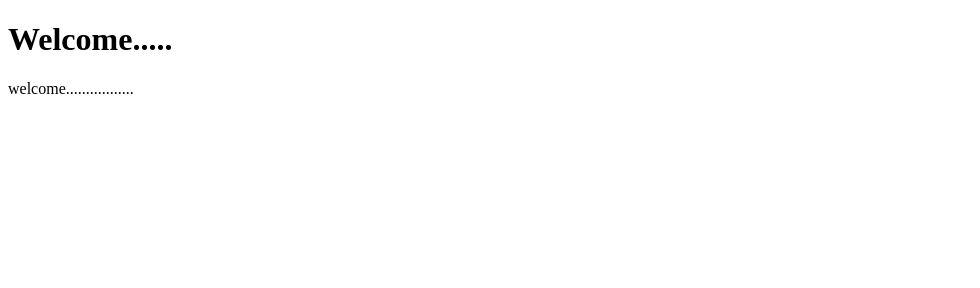
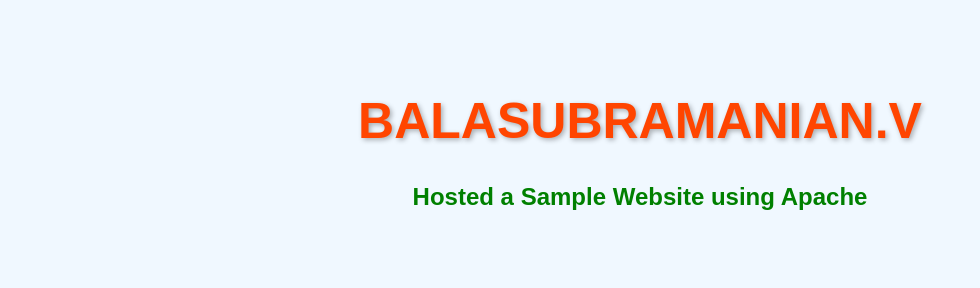
Before and after one commit to balasubramanianvoffcl/sampgit, a plain HTML site: page index.html in a window 1280 px wide. Shown: the whole page, without its empty margins (0-980 px from the left). Drawn offline with Linux system fonts and the light colour scheme.

Commit message:
Initial commit for static website

```diff
--- a/index.html
+++ b/index.html
@@ -2,11 +2,33 @@
 <html lang="en">
 <head>
     <meta charset="UTF-8">
-    <meta name="viewport" content="width=device-width, initial-scale=1.0">
-    <title>Document</title>
-</head>
-<h1> Welcome.....</h1>
-<body>
-    welcome.................
-</body>
-</html>
+    <!DOCTYPE html>
+    <html lang="en">
+    <head>
+        <meta charset="UTF-8">
+        <meta name="viewport" content="width=device-width, initial-scale=1.0">
+        <title>My Apache Hosted Website</title>
+        <style>
+            body {
+                text-align: center;
+                background-color: #f0f8ff;
+                font-family: Arial, sans-serif;
+                padding: 50px;
+            }
+            h1 {
+                color: #ff4500;
+                font-size: 50px;
+                text-shadow: 2px 2px 5px rgba(0, 0, 0, 0.3);
+            }
+            p {
+                font-size: 24px;
+                color: #008000;
+                font-weight: bold;
+            }
+        </style>
+    </head>
+    <body>
+        <h1>BALASUBRAMANIAN.V</h1>
+        <p>Hosted a Sample Website using Apache</p>
+    </body>
+    </html>
```
